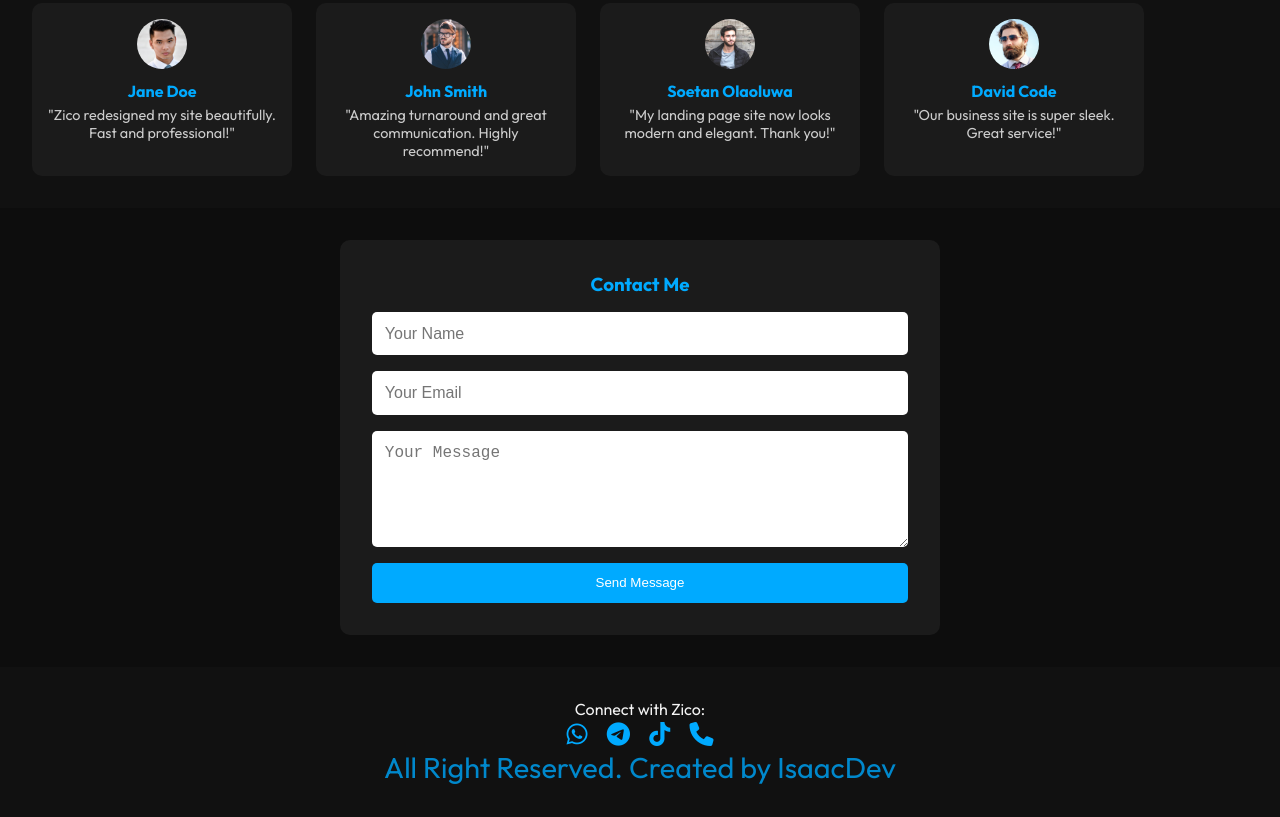
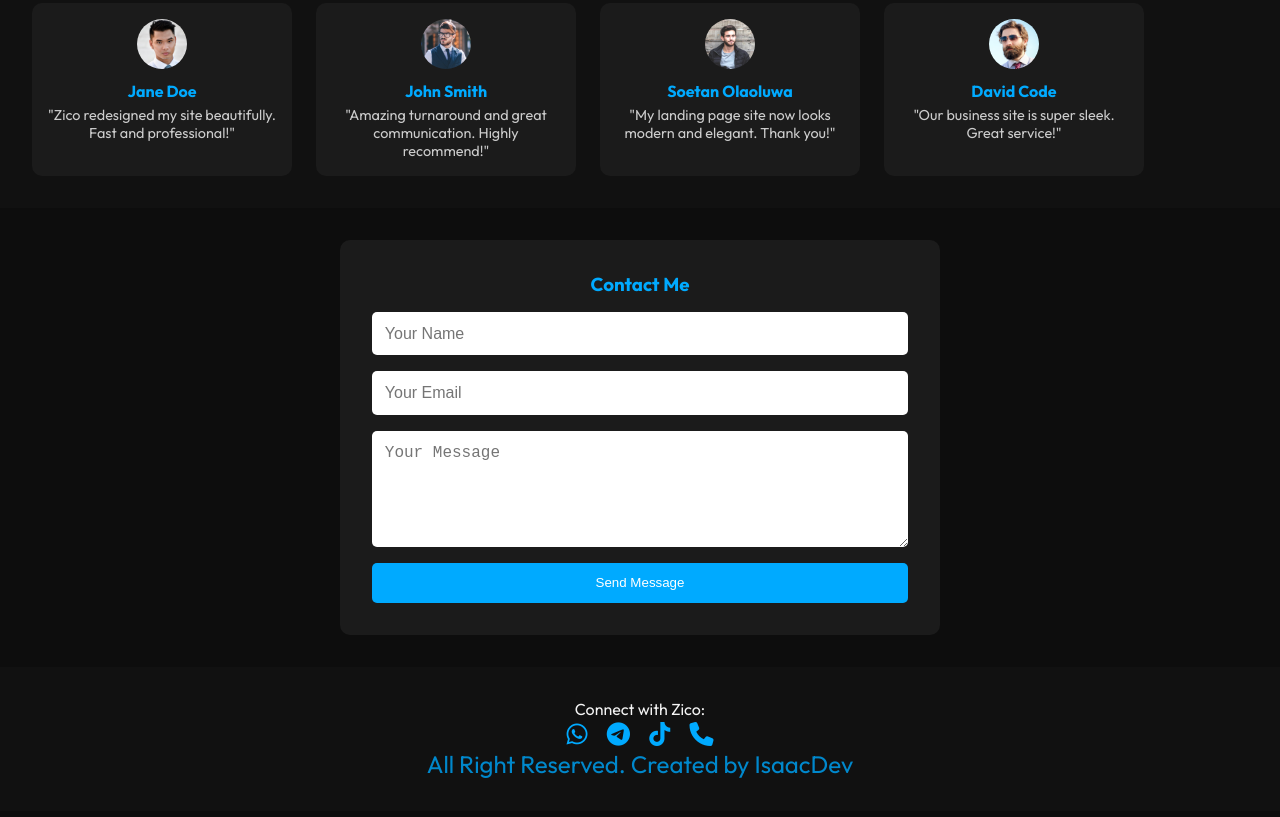
Before and after one commit to young1dev/zico-brand, a plain HTML site: page index.html in a window 1280 px wide. Shown: the part 1090-1907 px from the top of the page. Drawn offline with Linux system fonts and the light colour scheme.

Commit message:
Update index.html

```diff
--- a/index.html
+++ b/index.html
@@ -55,6 +55,7 @@
     header h1 {
       color: #0af;
       font-size: 2.0rem;
+      cursor: pointer;
     }
 
     nav {
@@ -237,7 +238,7 @@
     }
     footer .reserved{
       color:#08c;
-      font-size: 1.8rem
+      font-size: 1.5rem
     }
 
     @keyframes fadeInUp {
```
